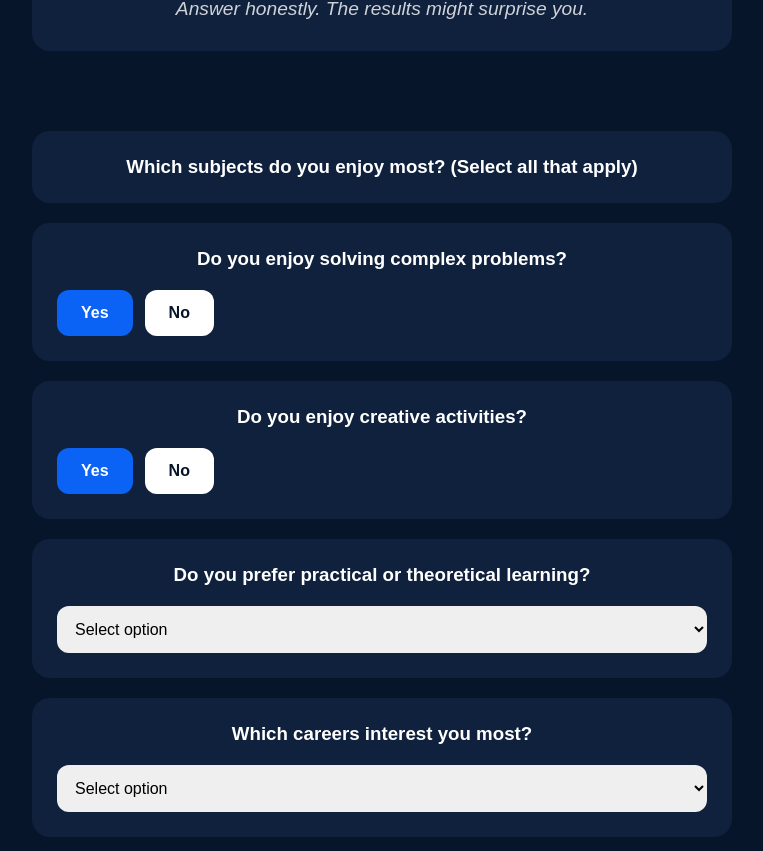
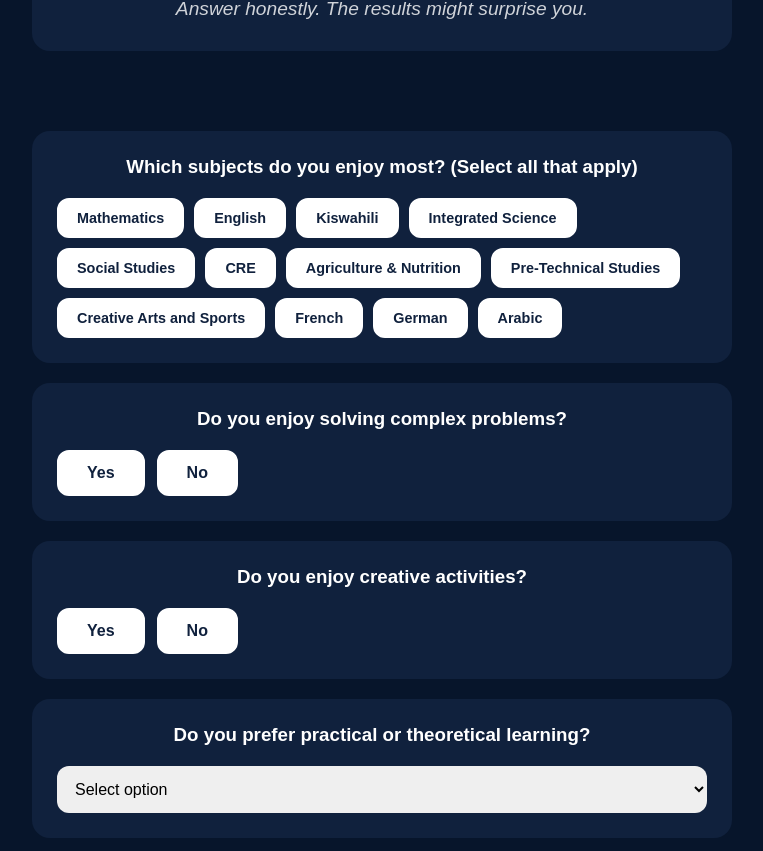
Before and after one commit to 77joses/SwiftPath-, a React (Vite) app: page / in a window 1280 px wide. Shown: the part 640-1491 px from the top of the page, without its empty margins (258-1021 px from the left). Built offline with nearby package versions, Linux system fonts and the light colour scheme.

Commit message:
Update QuestionCard.jsx

```diff
--- a/src/components/QuestionCard.jsx
+++ b/src/components/QuestionCard.jsx
@@ -1,9 +1,26 @@
+import { useState } from "react";
+
 export default function QuestionCard({
   question,
   type,
   options,
-  onAnswer
+  onAnswer,
 }) {
+  const [selected, setSelected] = useState(null);
+  const [multiSelected, setMultiSelected] = useState([]);
+
+  const handleYesNo = (answer) => {
+    setSelected(answer);
+    onAnswer(answer);
+  };
+
+  const handleMultiSelect = (option) => {
+    const updated = multiSelected.includes(option)
+      ? multiSelected.filter((o) => o !== option)
+      : [...multiSelected, option];
+    setMultiSelected(updated);
+    onAnswer(updated);
+  };
 
   return (
     <div
@@ -18,6 +35,7 @@ export default function QuestionCard({
     >
       <h3>{question}</h3>
 
+      {/* YES/NO — white by default, blue when tapped */}
       {type === "yesno" && (
         <div
           style={{
@@ -27,26 +45,86 @@ export default function QuestionCard({
           }}
         >
           <button
-            className="primary"
-            onClick={() => onAnswer("Yes")}
+            onClick={() => handleYesNo("Yes")}
+            style={{
+              padding: "12px 28px",
+              borderRadius: "12px",
+              border: "2px solid white",
+              background: selected === "Yes"
+                ? "#0b63f6"
+                : "white",
+              color: selected === "Yes"
+                ? "white"
+                : "#10213d",
+              fontWeight: "bold",
+              fontSize: "1rem",
+              cursor: "pointer",
+            }}
           >
             Yes
           </button>
 
           <button
-            className="secondary"
-            onClick={() => onAnswer("No")}
+            onClick={() => handleYesNo("No")}
+            style={{
+              padding: "12px 28px",
+              borderRadius: "12px",
+              border: "2px solid white",
+              background: selected === "No"
+                ? "#0b63f6"
+                : "white",
+              color: selected === "No"
+                ? "white"
+                : "#10213d",
+              fontWeight: "bold",
+              fontSize: "1rem",
+              cursor: "pointer",
+            }}
           >
             No
           </button>
         </div>
       )}
 
+      {/* MULTI-SELECT — tap to toggle, blue when selected */}
+      {type === "multiselect" && (
+        <div
+          style={{
+            marginTop: "20px",
+            display: "flex",
+            flexWrap: "wrap",
+            gap: "10px",
+          }}
+        >
+          {options.map((option, index) => (
+            <button
+              key={index}
+              onClick={() => handleMultiSelect(option)}
+              style={{
+                padding: "10px 18px",
+                borderRadius: "12px",
+                border: "2px solid white",
+                background: multiSelected.includes(option)
+                  ? "#0b63f6"
+                  : "white",
+                color: multiSelected.includes(option)
+                  ? "white"
+                  : "#10213d",
+                fontWeight: "bold",
+                fontSize: "0.9rem",
+                cursor: "pointer",
+              }}
+            >
+              {option}
+            </button>
+          ))}
+        </div>
+      )}
+
+      {/* SINGLE SELECT dropdown */}
       {type === "select" && (
         <select
-          onChange={(e) =>
-            onAnswer(e.target.value)
-          }
+          onChange={(e) => onAnswer(e.target.value)}
           style={{
             marginTop: "20px",
             width: "100%",
@@ -57,11 +135,8 @@ export default function QuestionCard({
           }}
         >
           <option>Select option</option>
-
           {options.map((option, index) => (
-            <option key={index}>
-              {option}
-            </option>
+            <option key={index}>{option}</option>
           ))}
         </select>
       )}
```
